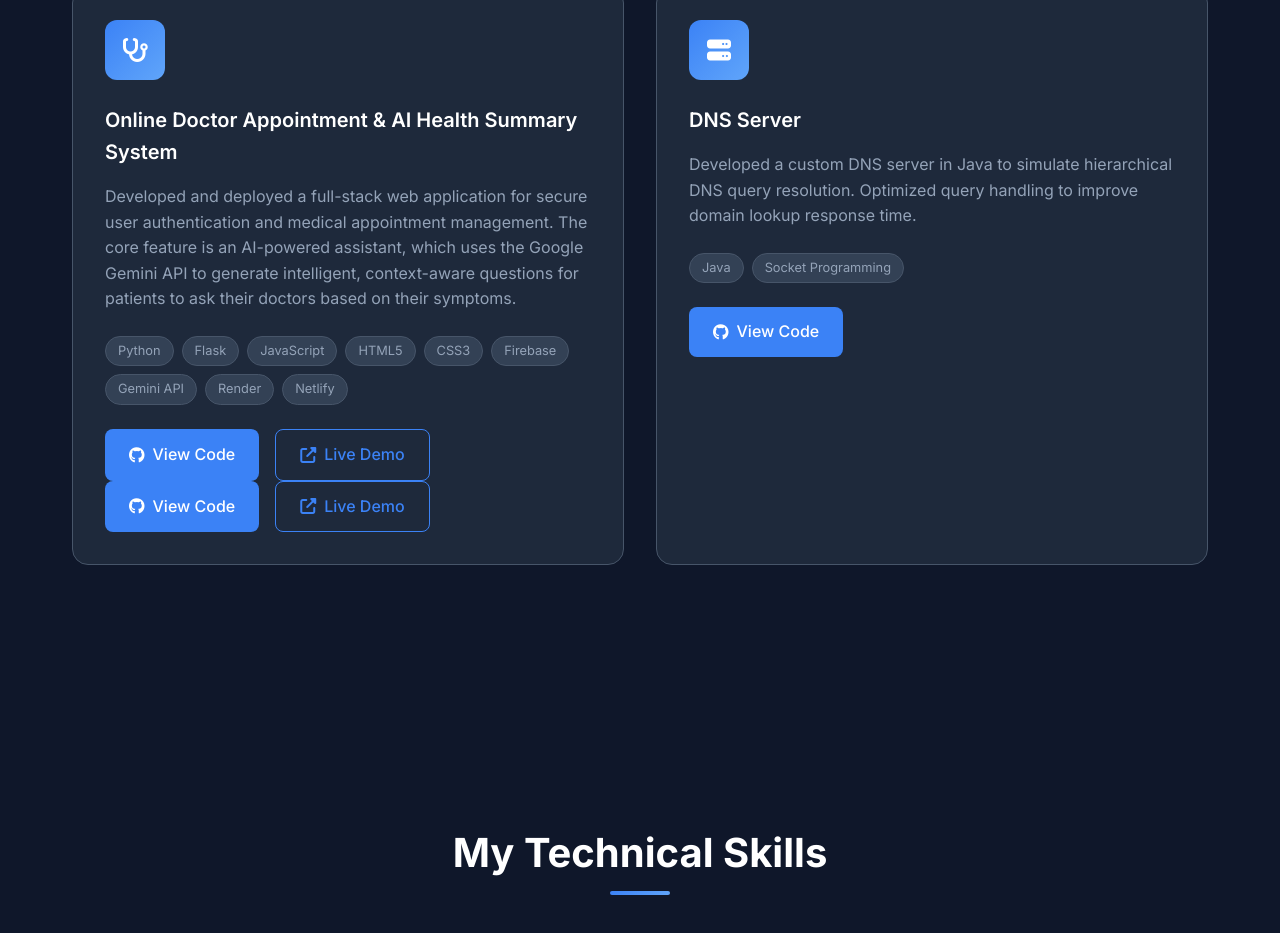
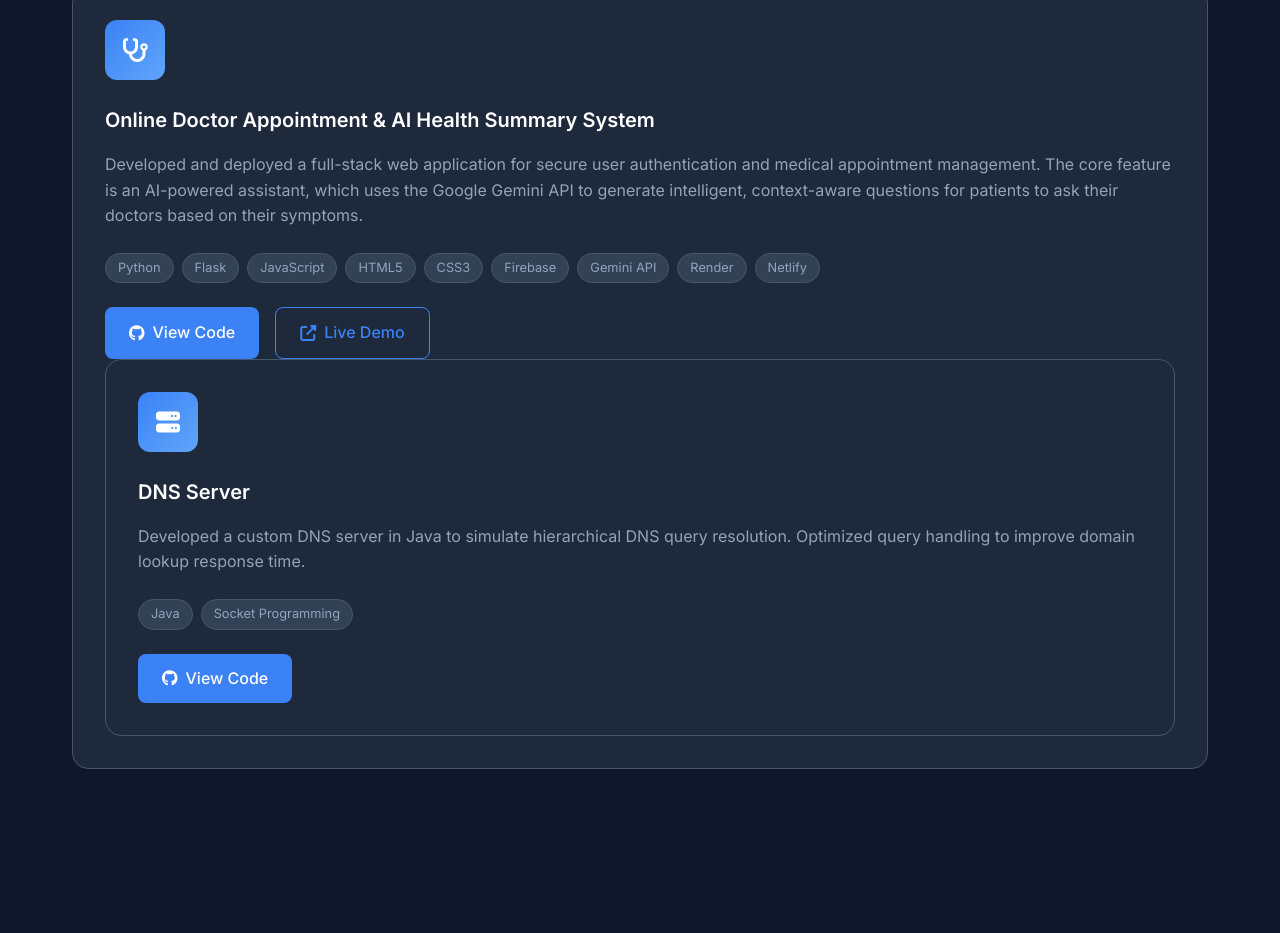
Before and after one commit to Sg-suraj/portfolio, a plain HTML site: page index.html in a window 1280 px wide. Shown: the part 1037-1970 px from the top of the page. Drawn offline with Linux system fonts and the light colour scheme.

Commit message:
Update index.html

```diff
--- a/index.html
+++ b/index.html
@@ -65,11 +65,6 @@
     <a href="https://github.com/Sg-suraj/online-doctor-system" class="btn btn-primary" target="_blank"><i class="fab fa-github"></i> View Code</a>
     <a href="https://virtual-clinic-app.netlify.app" class="btn btn-secondary" target="_blank"><i class="fas fa-external-link-alt"></i> Live Demo</a>
 </div>
-                <div class="project-links">
-                    <a href="https://github.com/Sg-suraj" class="btn btn-primary" target="_blank"><i class="fab fa-github"></i> View Code</a>
-                    <a href="https://virtual-clinic-app.netlify.app" class="btn btn-secondary" target="_blank"><i class="fas fa-external-link-alt"></i> Live Demo</a>
-                </div>
-            </div>
 
             <div class="project-card">
                 <div class="project-icon">
```
